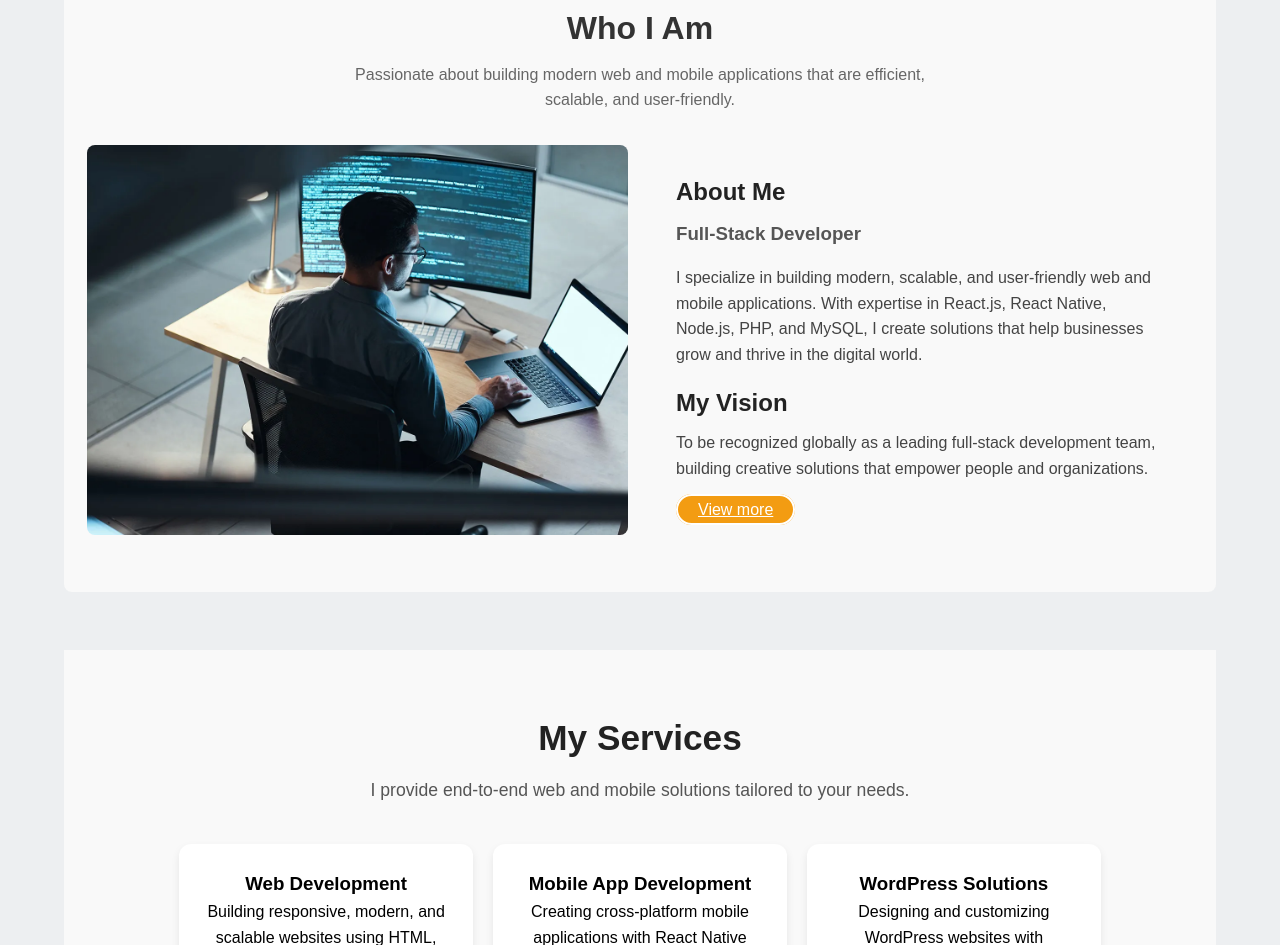
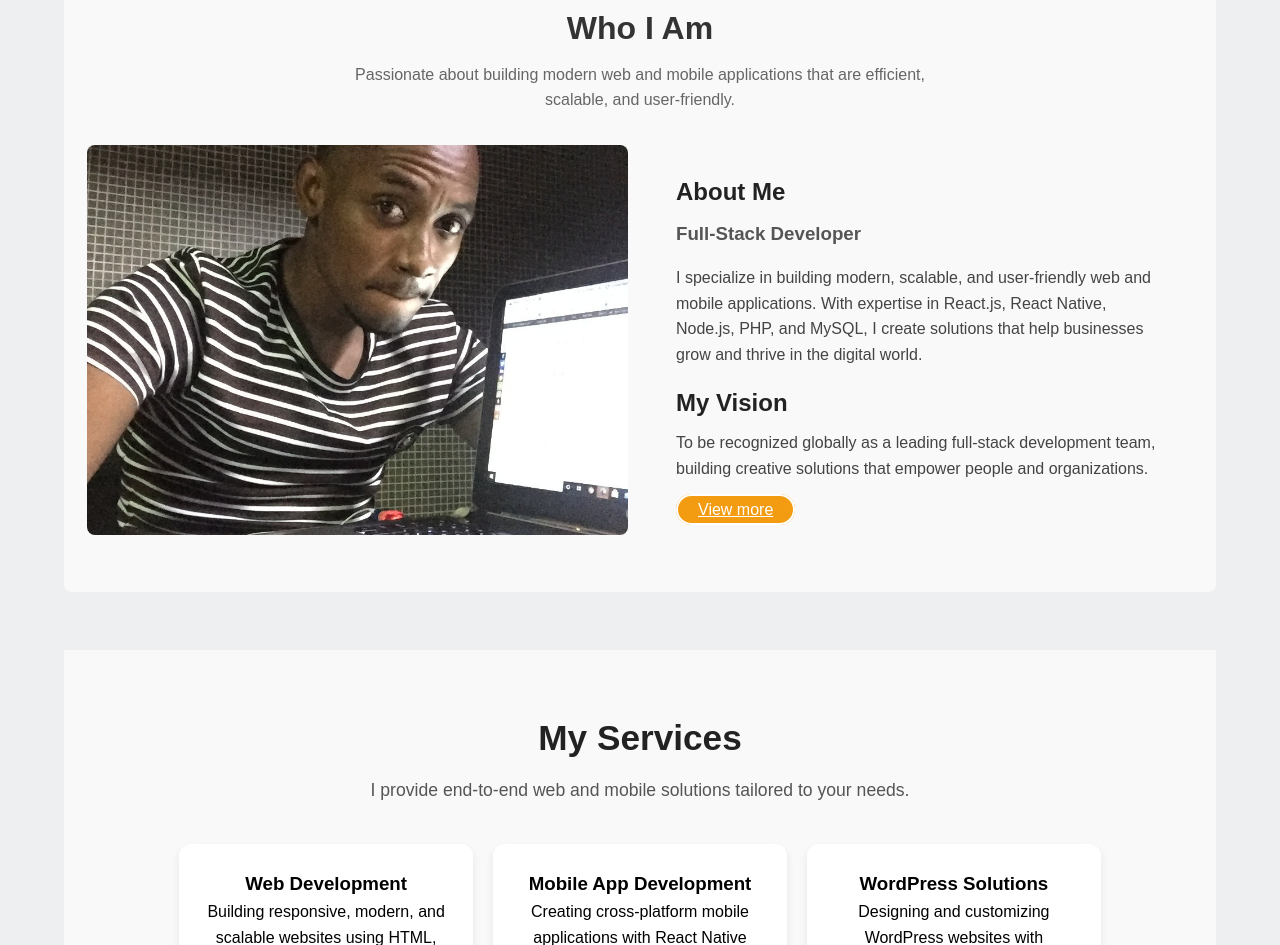
Before and after one commit to Opeyemi-Opj/My-Portfolio, a plain HTML site: page Index.html in a window 1280 px wide. Shown: the part 999-1944 px from the top of the page. Drawn offline with Linux system fonts and the light colour scheme.

Commit message:
Update the new image

```diff
--- a/style.css
+++ b/style.css
@@ -17,7 +17,6 @@ body {
   background: #333;
   color: #ffffff;
   padding: 1% 5%;
-
 }
 .navbar {
   display: flex;
@@ -47,7 +46,6 @@ body {
   color: #f39c12;
   text-decoration: none;
 }
-
 
 .nav-links.mobile {
   flex-direction: column;
@@ -194,7 +192,7 @@ body {
 
 .col-img {
   flex: 1 1 300px;
-  background: url("images/Web.webp") no-repeat center center;
+  background: url("images/Mypics.jpg") no-repeat center center;
   background-size: cover;
   border-radius: 8px;
   min-height: 300px;
```
